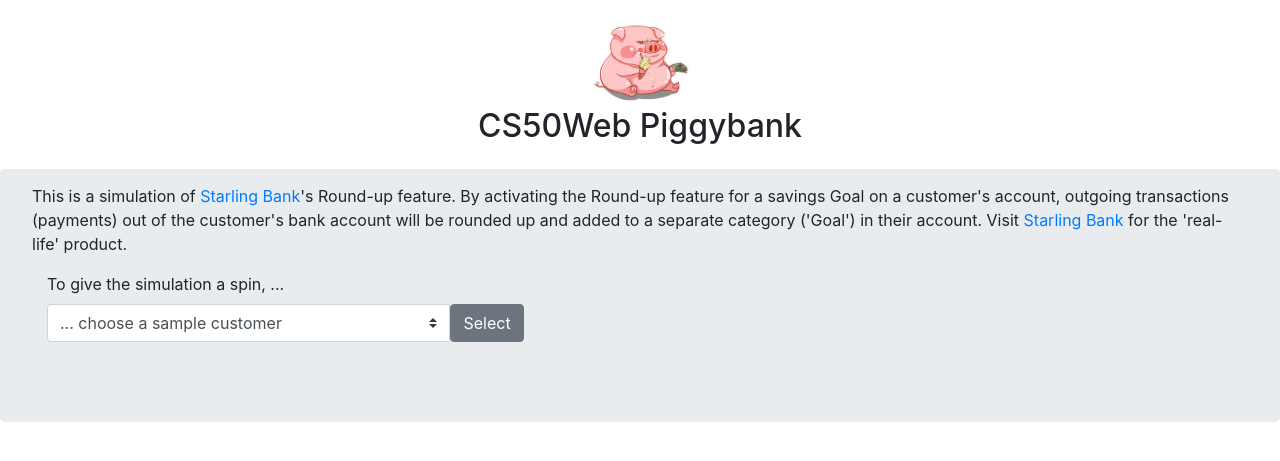
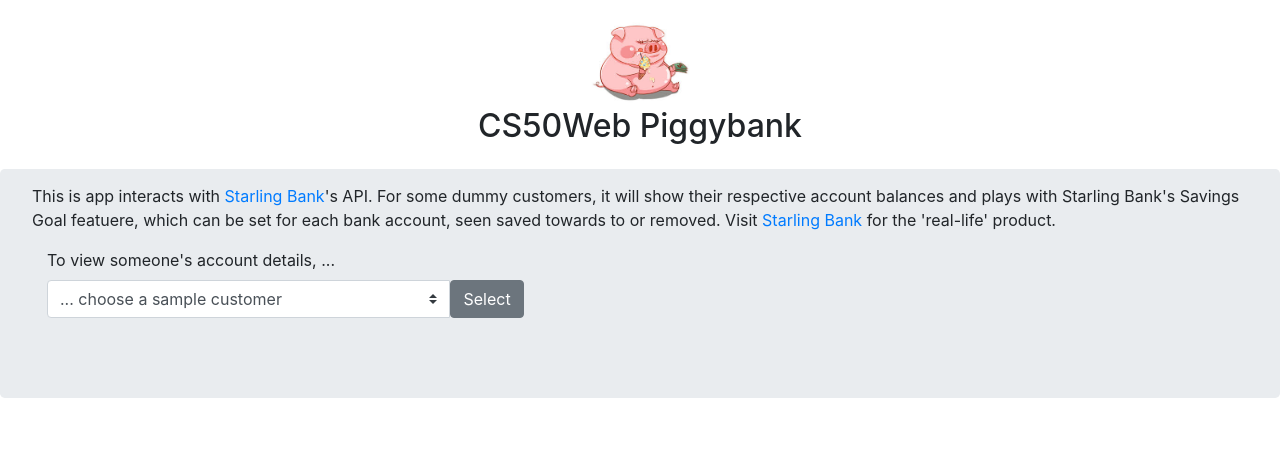
Before and after one commit to annamartinez21284/piggybank, a Django app: page / in a window 1280 px wide. Shown: the top 461 px of the page. Run offline with Django 3.2, Linux system fonts and the light colour scheme; data comes from the database, SQL or seed files in the repository; both versions use the stored data as it was after the commit; some libraries are stand-ins or nearby versions.

Commit message:
cleaning up

```diff
--- a/piggybank/helpers.py
+++ b/piggybank/helpers.py
@@ -15,6 +15,9 @@ def get_headers(refresh_token):
   client_secret = os.getenv('CLIENT_SECRET')
   payload = {'refresh_token': refresh_token, 'client_id': client_id, 'client_secret': client_secret, 'grant_type': "refresh_token"}
 
+  # payload = {'access_token': {os.getenv('ACCESS_TOKEN_MAURICE}), 'refresh_token': refresh_token, 'token_type': "Bearer", 'client_id': client_id, 'client_secret': client_secret, 'grant_type': "authorization_code"}
+
+
   res = requests.post(endpoint, data = payload)
   if res.status_code != 200:
     raise Exception("ERROR: API request unsuccessful.")
--- a/piggybank/templates/starling/index.html
+++ b/piggybank/templates/starling/index.html
@@ -5,15 +5,16 @@
 <div class="jumbotron" id="jumbo">
 
   <div class="mb-3">
-    This is a simulation of <a href="https://www.starlingbank.com/">Starling Bank</a>'s Round-up feature.
-    By activating the Round-up feature for a savings Goal on a customer's account, outgoing transactions (payments) out of
-    the customer's bank account will be rounded up and added to a separate category ('Goal') in their account. Visit
+    This is app interacts with <a href="https://www.starlingbank.com/">Starling Bank</a>'s API.
+    For some dummy customers, it will show their respective account balances and plays with Starling Bank's
+    Savings Goal featuere, which can be set for each bank account, seen saved towards to or removed.
+    Visit
     <a href="https://www.starlingbank.com/features/goals/">Starling Bank</a> for the 'real-life' product.
   </div>
 
 
 <div class="col-md-5 mb-3">
-  <label for="customer">To give the simulation a spin, ...</label>
+  <label for="customer">To view someone's account details, ...</label>
 
       <form action="{% url 'customer_info' %}" method="post">
           {% csrf_token %}
--- a/piggybank/views.py
+++ b/piggybank/views.py
@@ -32,7 +32,6 @@ def customer_info(request, customer_id=None):
   print('CUSTOMER ISSSSS', customer)
   # only GBP accounts, in this app simplification: only 1 acct per customer, acct in GBP
   account = Account.objects.filter(accountholder=customer_id, currency="GBP")
-  print('ACCOUNT ISSSSsSSSSSSSSS', account)
   accountUid = account[0].accountUid
   request.session["accountUid"] = accountUid
   print("ACCOUNTUID", accountUid)
@@ -62,8 +61,8 @@ def customer_info(request, customer_id=None):
   if not savingsGoalList:
     # redirect to create savings goal & from there to view all goals
     print(savingsGoalList) #[]
-    return render(request, "starling/create_goal.html", context)
-  #elif goals exist, but no roundup, show all goals
+    return render(request, "starling/show_details.html", contextWithSavings)
+  #elif goals exist, show all goals
 
   return render(request, "starling/show_details.html", contextWithSavings)
 
@@ -84,7 +83,6 @@ def create_goal(request):
     raise Exception("ERROR: API PUT request unsuccessful.")
 
   customer_id = request.session["customer_id"]
-  print("IS CUSTOMER KNOWNNNNNNNNNN", customer_id)
 
   return redirect('customer_info_id', customer_id= customer_id)
 
```
Also changed, not shown: piggybank/static/starling/delete.js (deleted, +0 -10 lines), piggybank/templates/starling/goals.html (deleted, +0 -7 lines), piggybank/templates/starling/show_details.html (+6 -5 lines), db.sqlite3.
